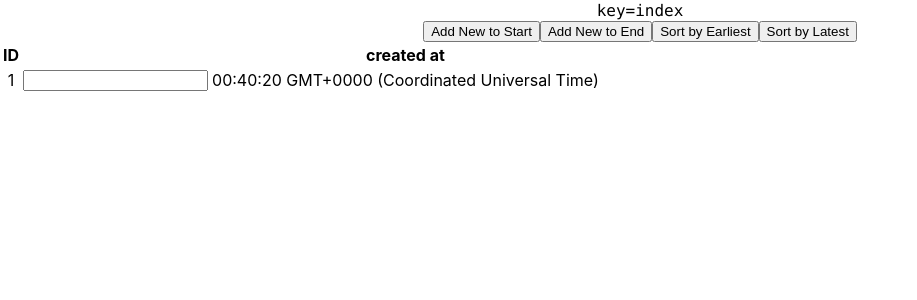
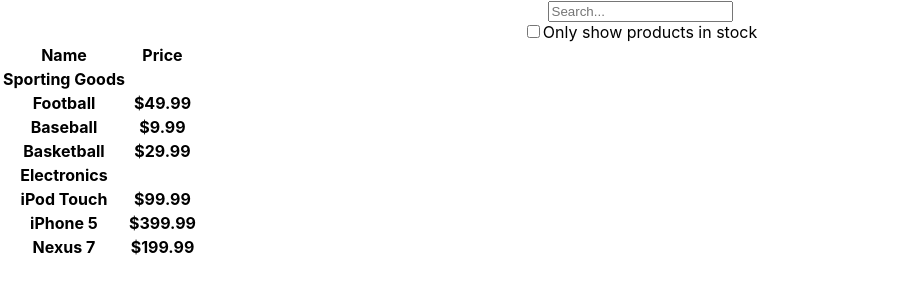
Before and after one commit to in-woong/zerobase, a React (Create React App) app in the folder lecture/react/example/my-app_CRA/: page / in a window 1280 px wide. Shown: the top 300 px of the page, without its empty margins (0-917 px from the left). Built offline with nearby package versions, Linux system fonts and the light colour scheme.

Commit message:
add 6.12/react_myanswer

```diff
--- a/lecture/react/example/my-app_CRA/src/App.js
+++ b/lecture/react/example/my-app_CRA/src/App.js
@@ -1,11 +1,12 @@
 import './App.css';
+import OnlineStore from './components/OnlineStore';
 
 import ToDoList from './components/TodoList';
 
 function App() {
   return (
     <div className='App'>
-      <ToDoList />
+      <OnlineStore />
     </div>
   );
 }
--- /dev/null
+++ b/lecture/react/example/my-app_CRA/src/components/OnlineStore.js
@@ -0,0 +1,62 @@
+import React from 'react';
+import TrValue from './TrValue';
+
+export default function OnlineStore() {
+  const datas = [
+    {
+      category: 'Sporting Goods',
+      price: '$49.99',
+      stocked: true,
+      name: 'Football',
+    },
+    {
+      category: 'Sporting Goods',
+      price: '$9.99',
+      stocked: true,
+      name: 'Baseball',
+    },
+    {
+      category: 'Sporting Goods',
+      price: '$29.99',
+      stocked: false,
+      name: 'Basketball',
+    },
+    {
+      category: 'Electronics',
+      price: '$99.99',
+      stocked: true,
+      name: 'iPod Touch',
+    },
+    {
+      category: 'Electronics',
+      price: '$399.99',
+      stocked: false,
+      name: 'iPhone 5',
+    },
+    {
+      category: 'Electronics',
+      price: '$199.99',
+      stocked: true,
+      name: 'Nexus 7',
+    },
+  ];
+
+  return (
+    <>
+      <div>
+        <input type='text' placeholder='Search...' />
+        <br />
+        <input type='checkbox' />
+        <span>Only show products in stock</span>
+      </div>
+      <table>
+        <tr>
+          <th>Name</th>
+          <th>Price</th>
+        </tr>
+        <TrValue list={'Sporting Goods'} datas={datas} />
+        <TrValue list={'Electronics'} datas={datas} />
+      </table>
+    </>
+  );
+}
--- /dev/null
+++ b/lecture/react/example/my-app_CRA/src/components/TrValue.js
@@ -0,0 +1,19 @@
+import React from 'react';
+
+export default function TrValue({ list, datas }) {
+  return (
+    <>
+      <tr>
+        <th>{list}</th>
+      </tr>
+      {datas
+        .filter((data) => data.category == list)
+        .map((data) => (
+          <tr>
+            <th>{data.name}</th>
+            <th>{data.price}</th>
+          </tr>
+        ))}
+    </>
+  );
+}
```
Also changed, not shown: 1 other file (tests, documents, lock files or other folders).
